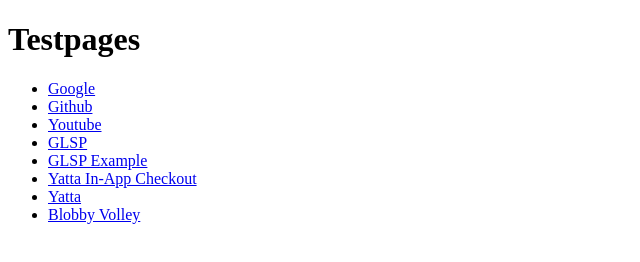
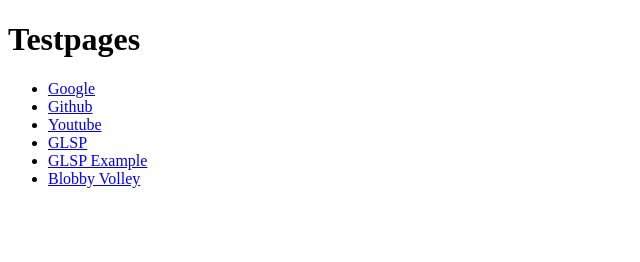
Before and after one commit to YattaSolutions/org.eclipse.swt.browser.electron, an Electron app: page headless-electron/src/index.html in a window 1280 px wide. Shown: the whole page, without its empty margins (0-640 px from the left). Drawn offline with Linux system fonts and the light colour scheme.

Commit message:
Update index.html

```diff
--- a/headless-electron/src/index.html
+++ b/headless-electron/src/index.html
@@ -10,8 +10,6 @@
 	    <li><a href="https://www.youtube.com">Youtube</a></li>
 	    <li><a href="https://www.eclipse.org/glsp">GLSP</a></li>
 	    <li><a href="https://eclipsesource.com/coffee-editor">GLSP Example</a></li>
-	    <li><a href="https://marketplace-stage.yatta.de/products/in-app-shop-ui?mode=browser">Yatta In-App Checkout</a></li>
-	    <li><a href="https://www.yatta.de">Yatta</a></li>
 	    <li><a href="http://blobbyvolley.de">Blobby Volley</a></li>
     </ul>
   </body>
```
